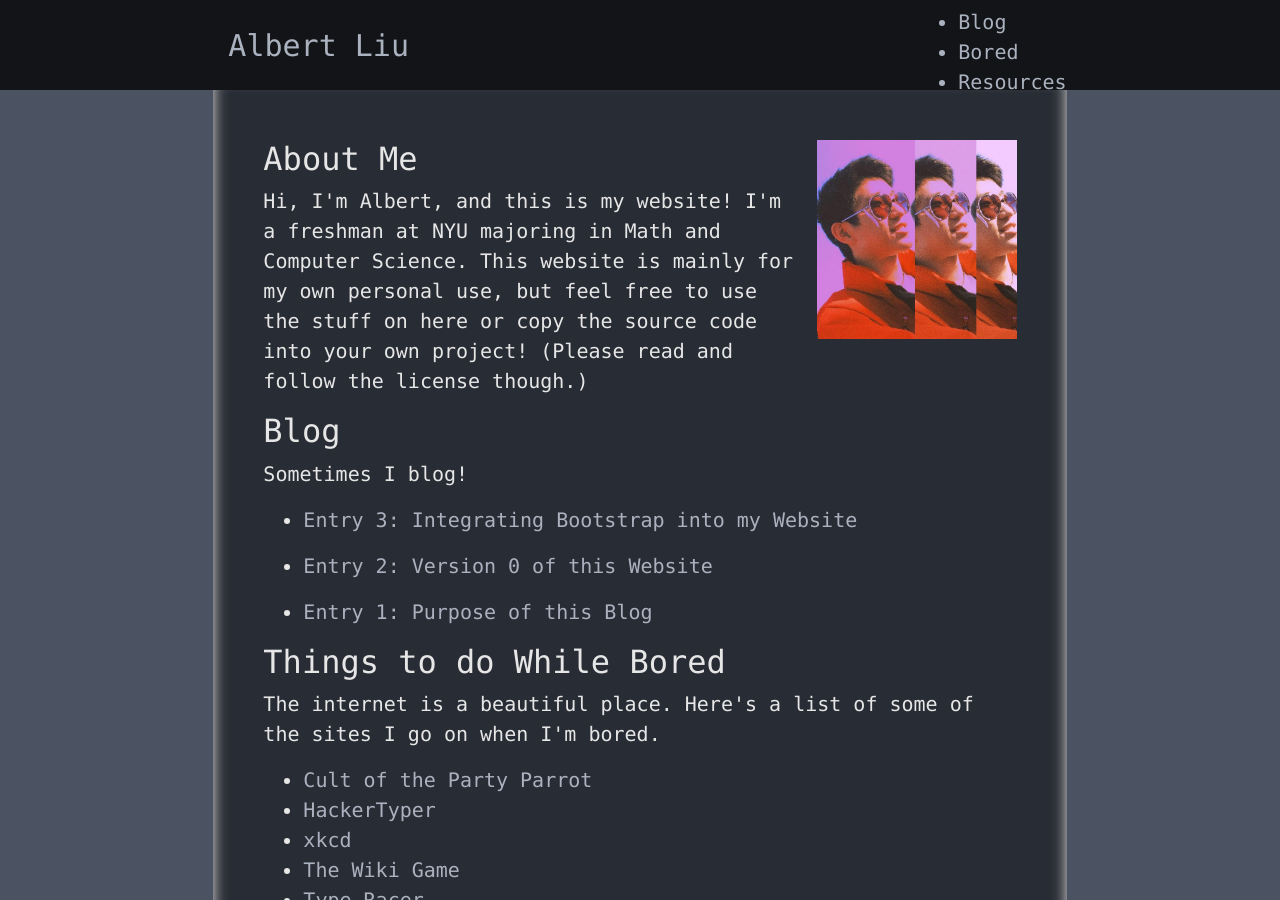
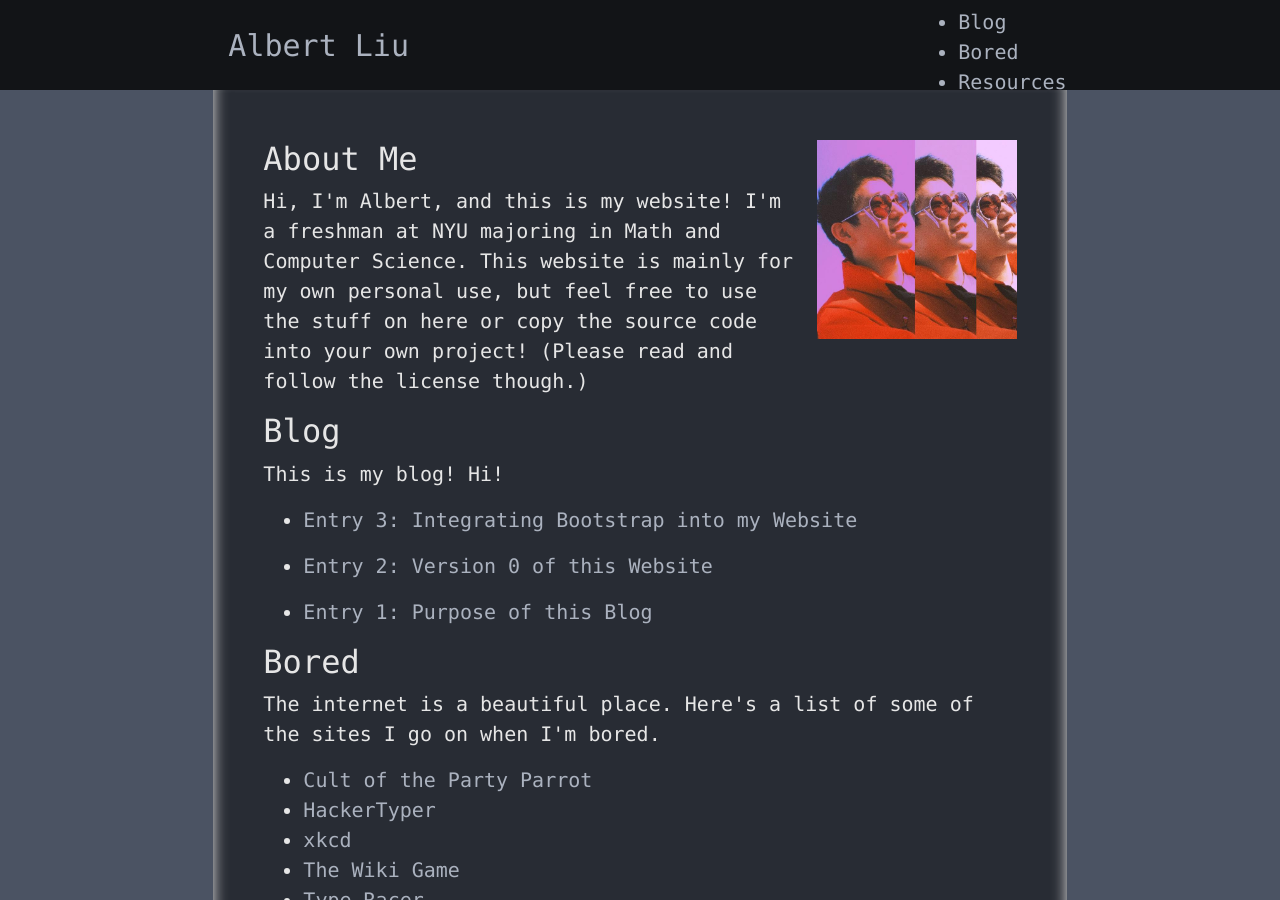
Before and after one commit to A1Liu/a1liu.github.io, a Jekyll site: the page built from index.html, in a window 1280 px wide and 900 px high. Built offline with Jekyll 4.4.1, drawn with Linux system fonts in a browser that asks for light colours.

Commit message:
simplified

```diff
--- a/404.html
+++ b/404.html
@@ -1,6 +1,6 @@
 ---
+short: true
 ---
 <p>
-	{{ site.yikes }}
-	More specifically, the requested URL was not found (404 NOT FOUND ERROR).
+	The requested URL was not found (404 NOT FOUND ERROR).
 </p>
--- a/index.html
+++ b/index.html
@@ -10,48 +10,14 @@ layout: base
 	<p>
 		Hi, I'm Albert, and this is my website! I'm a freshman at NYU majoring in Math and Computer Science. This website is mainly for my own personal use, but feel free to use the stuff on here or copy the source code into your own project! (Please read and follow the license though.)
 	</p>
-
-</div>
-{% for doc in site.main %}
-	{% if doc.title == 'blog' %}
-		{% assign blog_doc = doc %}
-		{% continue %}
-	{% endif %}
-	{% if doc.title == 'bored' %}
-		{% assign bored_doc = doc %}
-		{% continue %}
-	{% endif %}
-	{% if doc.title == 'resources' %}
-		{% assign resources_doc = doc %}
-		{% continue %}
-	{% endif %}
-{% endfor %}
-<div class="blog-page">
-	<h2 id="blog">
-		Blog
-	</h2>
-	<p>
-		Sometimes I blog!
-	</p>
-	{{ blog_doc.content }}
 </div>
 
-<div class="bored-page">
-	<h2 id="bored">
-		Things to do While Bored
-	</h2>
+{% for doc in site.main %}
+<div id="{{ doc.title }}-excerpt">
+	<h2 id="{{ doc.title }}">{{ doc.title | capitalize }}</h2>
 	<p>
-		{{ bored_doc.description }}
+		{{ doc.description }}
 	</p>
-	{{ bored_doc.content }}
+	{{ doc.content }}
 </div>
-
-<div class="resources-page">
-	<h2 id="resources">
-		Resources
-	</h2>
-	<p>
-		{{ resources_doc.description }}
-	</p>
-	{{ resources_doc.content }}
-</div>
+{% endfor %}
```
